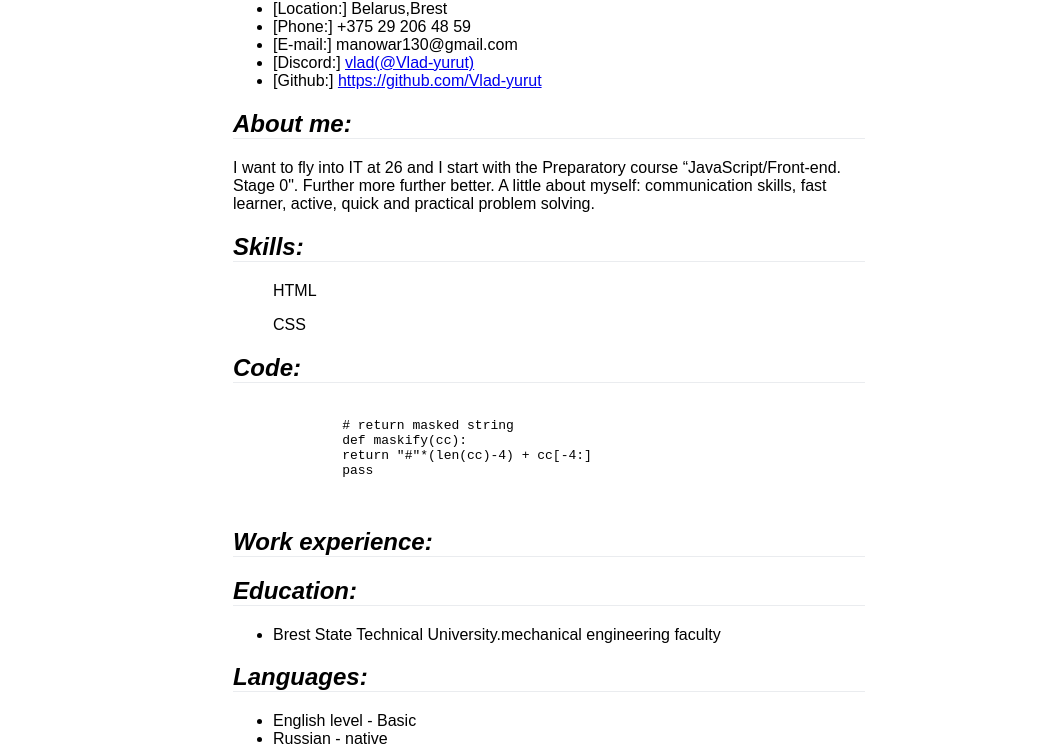
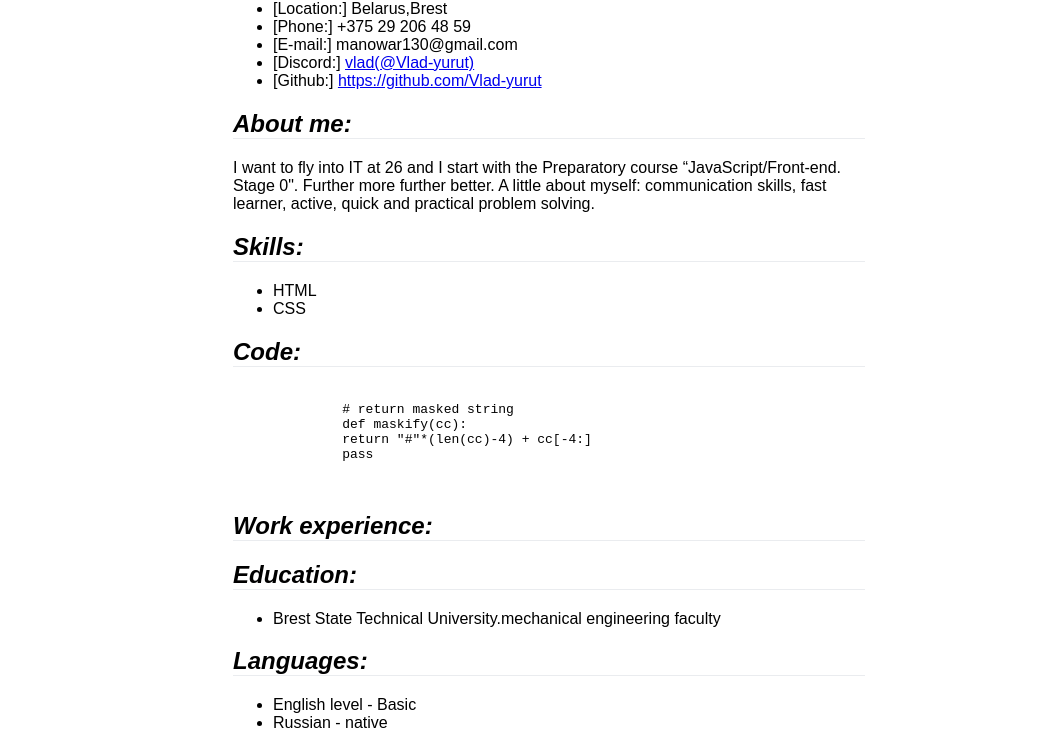
Before and after one commit to Vlad-yurut/rsschool-cv, a plain HTML site: page index.html in a window 1280 px wide. Shown: the part 887-1632 px from the top of the page, without its empty margins (91-1135 px from the left). Drawn offline with Linux system fonts and the light colour scheme; a web font is replaced by a local one.

Commit message:
docs: uptade index.html fale

```diff
--- a/index.html
+++ b/index.html
@@ -51,10 +51,12 @@
               A little about myself: communication skills, fast learner, active, quick and practical problem solving.
             </p>
           </section>
-          <section id="Skills" class="skills">
-            <h2>Skills:</h2>
-            <ul>HTML</ul>
-            <ul>CSS</ul>
+          <section class="skills">
+            <h2 id="Skills" class="Skills-title">Skills:</h2>
+            <ul class="Skills-list">
+             <li>HTML</li>
+             <li>CSS</li>
+            </ul>
           </section>
           <section class="Code">
             <h2 id="Code" class="code-title">Code:</h2>
```
